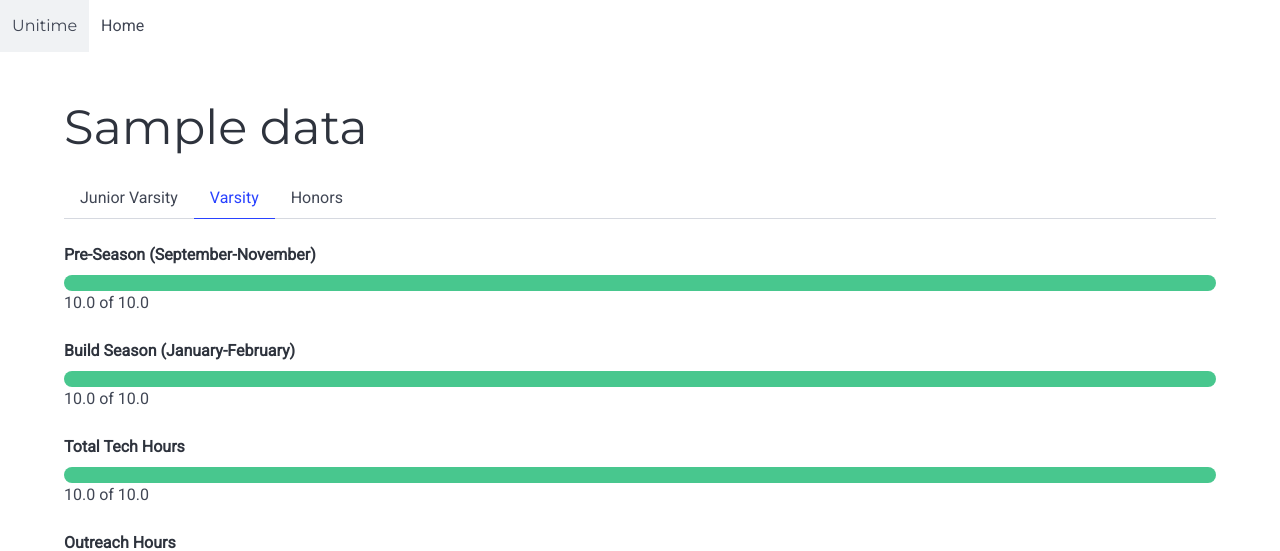
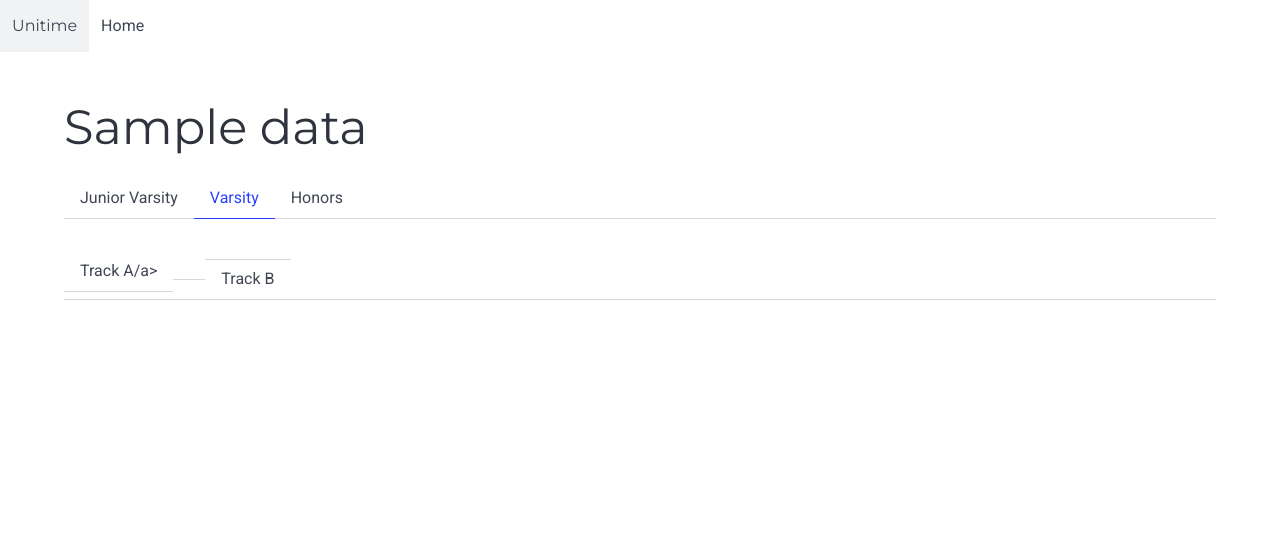
Before and after one commit to rebelreyek/UniTime, a Flask app: template student-app/templates/display.html.jinja in a window 1280 px wide, after a click on "Varsity". Shown: the top 551 px of the page. After the commit the page ends 300 px from the top, so only its background shows below. Run offline with Flask 3, Linux system fonts and the light colour scheme; the template is opened without the code that fills it: most values are stand-ins (such as "Sample title", 1, 10 or a date in 2020).

Commit message:
changed to build szn and separated A and B

```diff
--- a/student-app/templates/display.html.jinja
+++ b/student-app/templates/display.html.jinja
@@ -15,12 +15,26 @@
   {{ unitime_progress("jv-build", "Build Season (January-February)", data.build_hrs, data.jv_build) }}
 </div>
 <div class="is-hidden" id="varsity-progress">
+  <div class="tabs">
+  <ul>
+    <li data-target="track-a" class="is-active"><a>Track A/a></li>
+    <li data-target="track-b"><a>Track B</a></li>
+  </ul>
+  </div>
+  <div id="track-a">
     {{ unitime_progress("varsity-pre", "Pre-Season (September-November)", data.pre_hrs, data.pre_target) }}
     {{ unitime_progress("varsity-build", "Build Season (January-February)", data.build_hrs, data.v_build) }}
+    {{ unitime_progress("varsity-outreach", "Outreach Hours", data.outreach_hrs, data.outreach_target) }}
+    {{ unitime_progress("varsity-business", "Business Objectives", data.biz_obj, 3) }}
+    {{ unitime_progress("varsity-business-req", "Business Fundraising", data.biz_fund, 100) }}
+  </div>
+  <div class="is-hidden" id="track-b">
+    {{ unitime_progress("varsity-pre", "Pre-Season (September-November)", data.pre_hrs, data.pre_target) }}
     {{ unitime_progress("varsity-tech", "Total Tech Hours", data.tech_hrs, data.tech_target) }}
     {{ unitime_progress("varsity-outreach", "Outreach Hours", data.outreach_hrs, data.outreach_target) }}
     {{ unitime_progress("varsity-business", "Business Objectives", data.biz_obj, 3) }}
     {{ unitime_progress("varsity-business-req", "Business Fundraising", data.biz_fund, 100) }}
+  </div>
 </div>
 <div class="is-hidden" id="honors-progress">
   {{ unitime_progress("honors-tech", "Total Tech Hours", data.tech_hrs, 250) }}
--- a/timeclock24/logpost.py
+++ b/timeclock24/logpost.py
@@ -33,7 +33,7 @@
     G_workbook = client.open("StudentAttendance2425")
 
     # get workbook timelog tab
-    G_sheet_timelog = G_workbook.worksheet("PreSeason")
+    G_sheet_timelog = G_workbook.worksheet("BuildSeason")
 
     # loop to upload any log files
     # files are deleted if uploaded successfully
```
Lines whose indentation alone changed are shown as unchanged.
